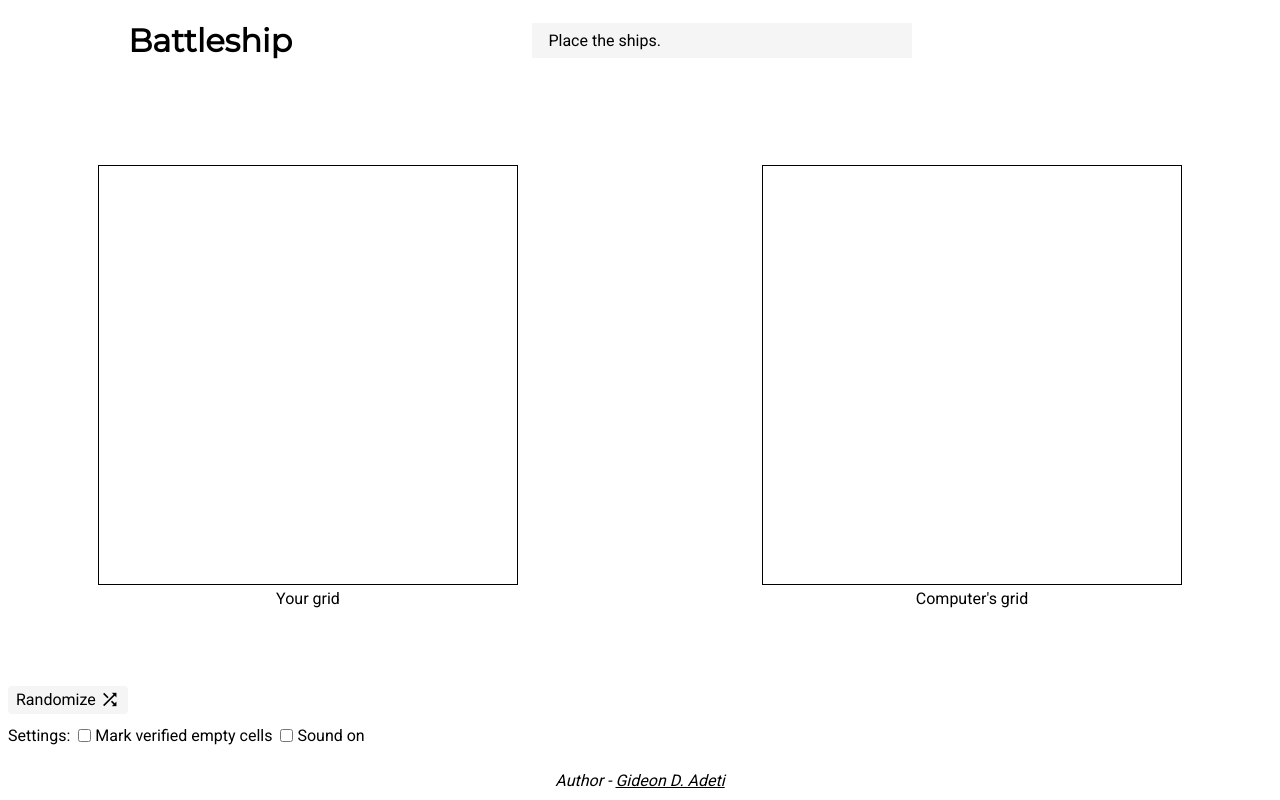
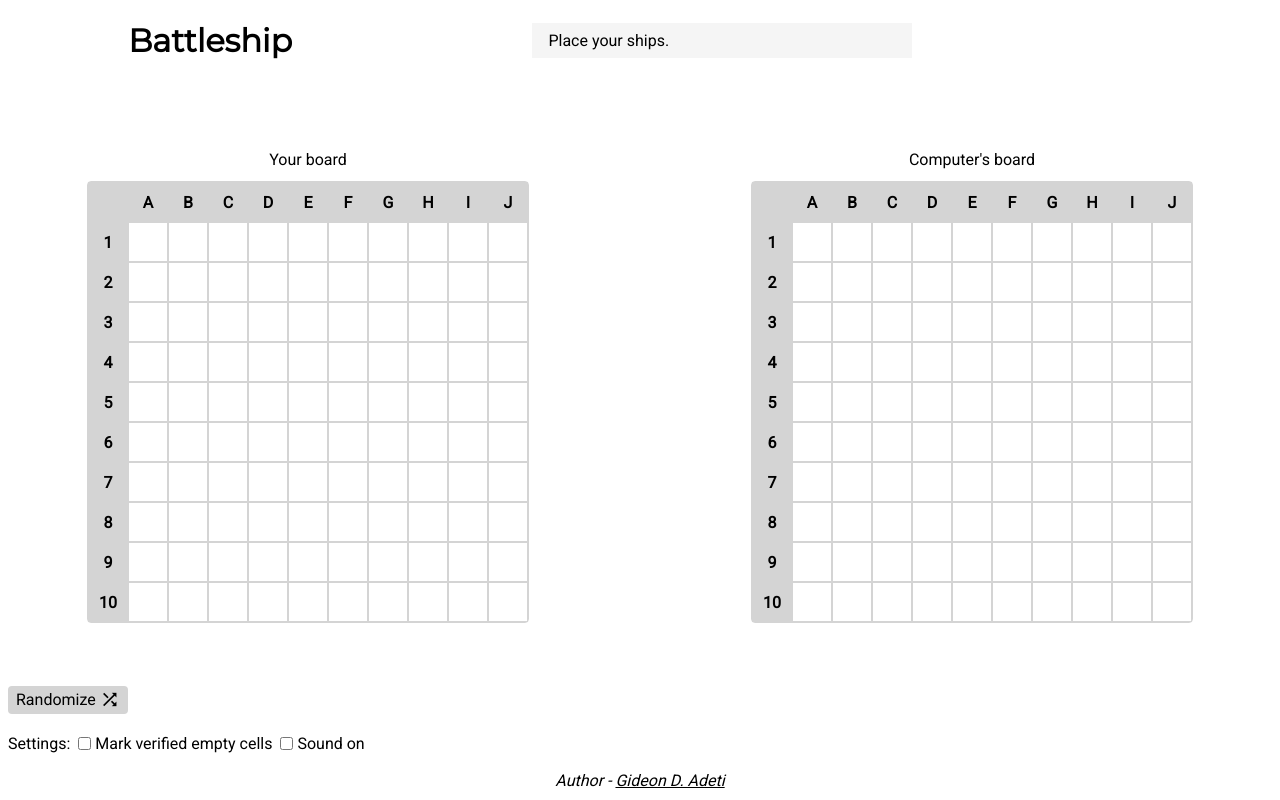
Before and after one commit to Gideon-D-Adeti/battleship, a website built with webpack: page src/index.html in a window 1280 px wide. Built offline with nearby package versions, Linux system fonts and the light colour scheme.

Commit message:
Implement functionality to create gameboards
Restyle UI accordingly.

```diff
--- a/src/index.css
+++ b/src/index.css
@@ -4,7 +4,8 @@
 /* Define custom variables */
 :root {
     /* Colors */
-    --neutral: #f5f5f5;
+    --neutral-1: #f5f5f5;
+    --neutral-2: #d4d4d4;
 
     /* Standard pxs */
     --x-big: 64px;
@@ -62,7 +63,7 @@ body header {
 
 header .notification {
     padding: var(--small) var(--normal);
-    background-color: var(--neutral);
+    background-color: var(--neutral-1);
     min-width: 30%;
 }
 
@@ -86,21 +87,38 @@ main .gameboards {
 }
 
 .gameboards .gameboard {
-    width: 420px;
-    height: 420px;
-    border: 1px solid black;
+    display: grid;
+    grid-template-columns: repeat(11, 40px);
+    grid-template-rows: repeat(11, 40px);
+    margin-top: var(--small);
+    border: 1px solid var(--neutral-2);
+    border-radius: var(--x-small);
+}
+
+.gameboard .cell {
+    display: flex;
+    justify-content: center;
+    align-items: center;
+    border: 1px solid var(--neutral-2);
+}
+
+.cell.label {
+    background-color: var(--neutral-2);
+    border: none;
+    font-weight: bold;
 }
 
 main .randomize {
     display: flex;
     align-items: center;
     gap: var(--x-small);
-    background-color: var(--neutral);
+    background-color: var(--neutral-2);
     max-width: fit-content;
     padding: 2px var(--small);
     border-radius: var(--x-small);
     transition: transform 0.3s;
     cursor: pointer;
+    will-change: contents;
 }
 
 .randomize:hover {
@@ -113,6 +131,10 @@ main .randomize {
 
 .randomize .mdi {
     font-size: 20px;
+}
+
+main .settings {
+    margin-top: var(--normal);
 }
 
 main .settings,
--- a/src/index.html
+++ b/src/index.html
@@ -11,22 +11,22 @@
 <body>
     <header>
         <h1 class="title">Battleship</h1>
-        <p class="notification">Place the ships.</p>
+        <p class="notification">Place your ships.</p>
         <div></div>
     </header>
     <main>
         <div class="gameboards">
-            <div>
+            <div class="player">
+                <p>Your board</p>
                 <div class="gameboard">
 
                 </div>
-                <p>Your grid</p>
             </div>
-            <div>
+            <div class="computer">
+                <p>Computer's board</p>
                 <div class="gameboard">
 
                 </div>
-                <p>Computer's grid</p>
             </div>
         </div>
         <div>
--- a/src/index.js
+++ b/src/index.js
@@ -1 +1,7 @@
 import './index.css'
+import createGameboard from './modules/createGameboard'
+
+document.addEventListener('DOMContentLoaded', () => {
+  createGameboard('player')
+  createGameboard('computer')
+})
--- /dev/null
+++ b/src/modules/createGameboard.js
@@ -0,0 +1,28 @@
+export default function createGameboard (character) {
+  const gridContainer = document.querySelector(`.${character} .gameboard`)
+
+  // Create column labels
+  const columnLabels = ['', 'A', 'B', 'C', 'D', 'E', 'F', 'G', 'H', 'I', 'J']
+  columnLabels.forEach((label) => {
+    const labelDiv = document.createElement('div')
+    labelDiv.textContent = label
+    labelDiv.classList.add('cell', 'label')
+    gridContainer.appendChild(labelDiv)
+  })
+
+  // Create rows
+  for (let row = 1; row <= 10; row++) {
+    // Create row label
+    const rowLabelDiv = document.createElement('div')
+    rowLabelDiv.textContent = row
+    rowLabelDiv.classList.add('cell', 'label')
+    gridContainer.appendChild(rowLabelDiv)
+
+    // Create cells for the row
+    for (let col = 1; col <= 10; col++) {
+      const cellDiv = document.createElement('div')
+      cellDiv.classList.add('cell')
+      gridContainer.appendChild(cellDiv)
+    }
+  }
+}
```
